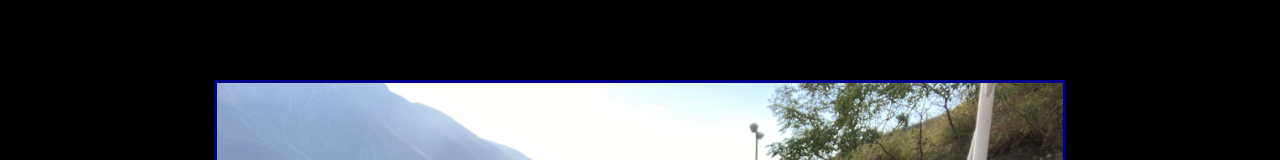
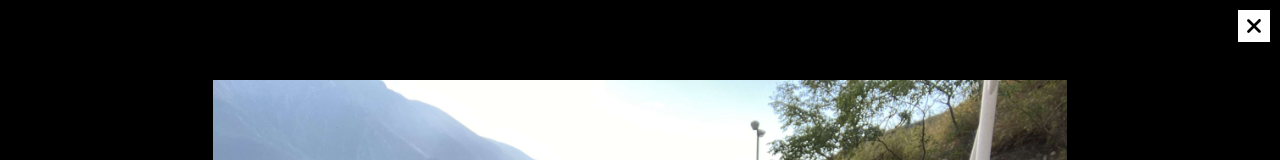
Before and after one commit to Cristiansb2003/Hagamoslo_Monterrey, a React (Vite) app: page / in a window 1280 px wide. Both pictures are taken after a click on the element 336 px from the left and 163 px from the top of the page. Shown: the top 160 px of the page. Built offline with nearby package versions, Linux system fonts and the light colour scheme.

Commit message:
Aqui funciona bien

```diff
--- a/package.json
+++ b/package.json
@@ -9,6 +9,10 @@
     "preview": "vite preview"
   },
   "dependencies": {
+    "@fortawesome/fontawesome-svg-core": "^6.2.1",
+    "@fortawesome/free-regular-svg-icons": "^6.2.1",
+    "@fortawesome/free-solid-svg-icons": "^6.2.1",
+    "@fortawesome/react-fontawesome": "^0.2.0",
     "@popperjs/core": "^2.11.6",
     "bootstrap": "^5.2.3",
     "react": "^18.2.0",
--- a/src/pages/galImg/GalImg.jsx
+++ b/src/pages/galImg/GalImg.jsx
@@ -1,6 +1,7 @@
 import st from "./galImg.module.css";
-import "./style.css"
+import "./style.css";
 import Imagenes from "../../assets/img/act-2022/act-piloto/images";
+import close from "./../../assets/close.svg";
 import { useState } from "react";
 // Esta es una pagina para listar todas las actividades
 function GalImg() {
@@ -9,13 +10,15 @@ function GalImg() {
   const getImg = (imgSrc) => {
     setTempImgSrc(imgSrc);
     setModel(true);
-    console.log(imgSrc)
+    console.log(imgSrc);
   };
   return (
     <>
       <div className={model ? "model open" : "model"}>
         <div className="con">
-        <img src={tempImgSrc} />
+          <img src={tempImgSrc} className="p" />
+
+          <img onClick={()=>{setModel(false)}} src={close} className="close" />
         </div>
       </div>
       <div className={st.contenedor}>
--- a/src/pages/galImg/style.css
+++ b/src/pages/galImg/style.css
@@ -1,3 +1,5 @@
+
+
 /* model */
 .model {
   width: 100%;
@@ -15,7 +17,7 @@
   opacity: 0;
   transform: scale(0);
   overflow: hidden;
-  z-index: 999;
+  z-index: 9;
 }
 
 .model.open {
@@ -37,10 +39,24 @@
 .con{
   background-color: rgba(255, 255, 255, 0.8);
   height: 80%;
-  border: solid darkblue;
 }
-.con img {
+.p{
+  height: 100%;
+  width: 100%;
+}
+.con img.p {
   width: 100%;
   height: 100%;
   object-fit: cover;
 }
+.model.open img.close{
+  position: fixed;
+  top: 10px;
+  right: 10px;
+  width: 2rem;
+  height: 2rem;
+  padding: 5px;
+  background-color: #fff;
+  cursor: pointer;
+  z-index: 10
+}
```
Also changed, not shown: src/assets/Close.jsx (added, +7 -0 lines), src/assets/close.svg (added), 1 other file (tests, documents, lock files or other folders).
